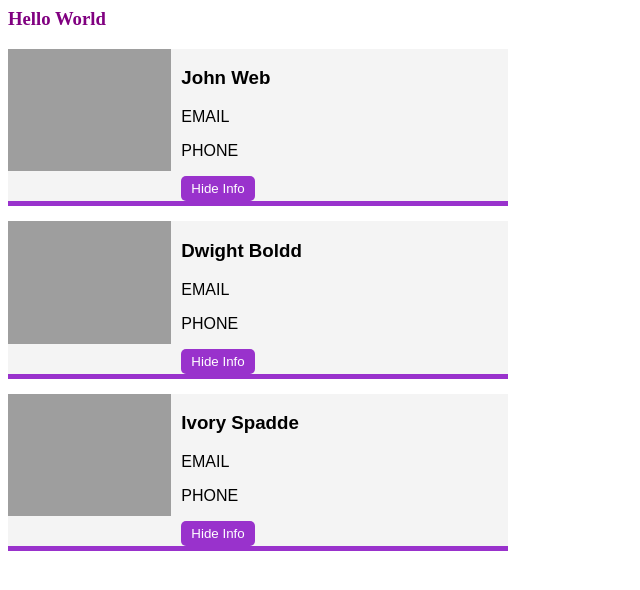
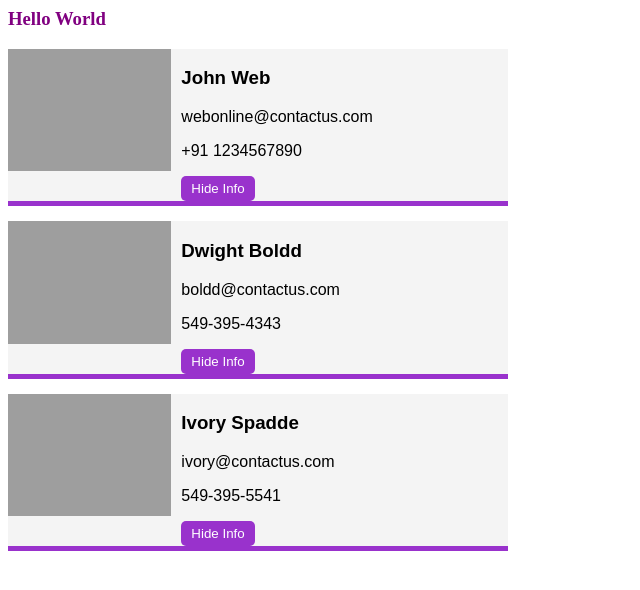
Before and after one commit to AfroGit/ComponentMania2, a plain HTML site: page index.html in a window 1280 px wide. Shown: the whole page, without its empty margins (0-640 px from the left). Drawn offline with Linux system fonts and the light colour scheme.

Commit message:
Slots ++

```diff
--- a/index.html
+++ b/index.html
@@ -14,9 +14,21 @@
 <body>
   <h3>Hello World</h3>
 
-  <user-card name="John Web" avatar="https://randomuser.me/api/portraits/men/1.jpg"></user-card>
-  <user-card name="Dwight Boldd" avatar="https://randomuser.me/api/portraits/men/83.jpg"></user-card>
-  <user-card name="Ivory Spadde" avatar="https://randomuser.me/api/portraits/women/30.jpg"></user-card>
+  <user-card name="John Web" avatar="https://randomuser.me/api/portraits/men/1.jpg">
+    <div slot="email">webonline@contactus.com</div>
+    <div slot="phone">+91 1234567890</div>
+  </user-card>
+
+  <user-card name="Dwight Boldd" avatar="https://randomuser.me/api/portraits/men/83.jpg">
+    <div slot="email">boldd@contactus.com</div>
+    <div slot="phone">549-395-4343</div>
+
+  </user-card>
+
+  <user-card name="Ivory Spadde" avatar="https://randomuser.me/api/portraits/women/30.jpg">
+    <div slot="email">ivory@contactus.com</div>
+    <div slot="phone">549-395-5541</div>
+  </user-card>
 
 
   <script src="userCard.js"></script>
--- a/userCard.js
+++ b/userCard.js
@@ -26,15 +26,15 @@ template.innerHTML = `
        padding: 5px 10px;
 
    }
-   }
+
 </style>
 <div class="user-card">
     <img />
     <div>
         <h3></h3>
         <div class="info">
-            <p>EMAIL</p>
-            <p>PHONE</p>
+            <p><slot name="email" /></p>
+            <p><slot name="phone" /></p>
         </div>
         <button class="toggle-info">Hide Info</button>
     </div>
```
